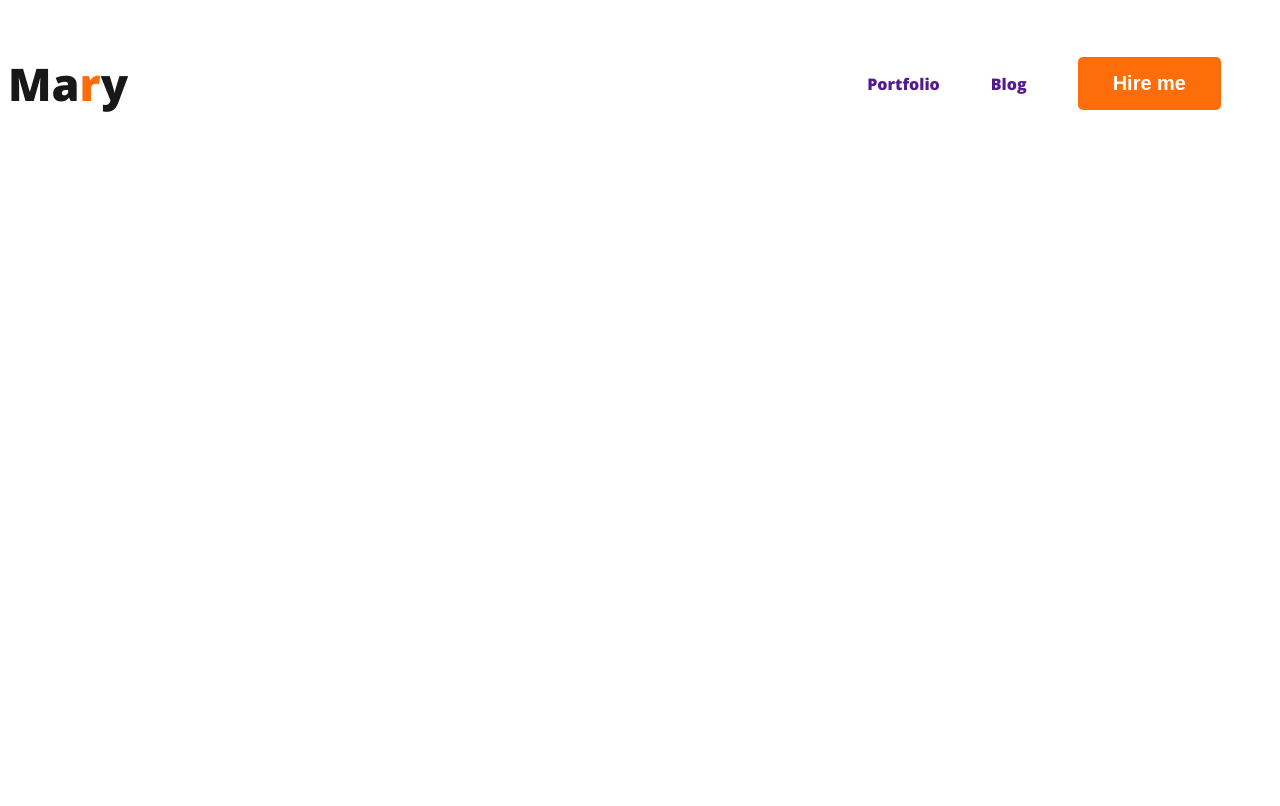
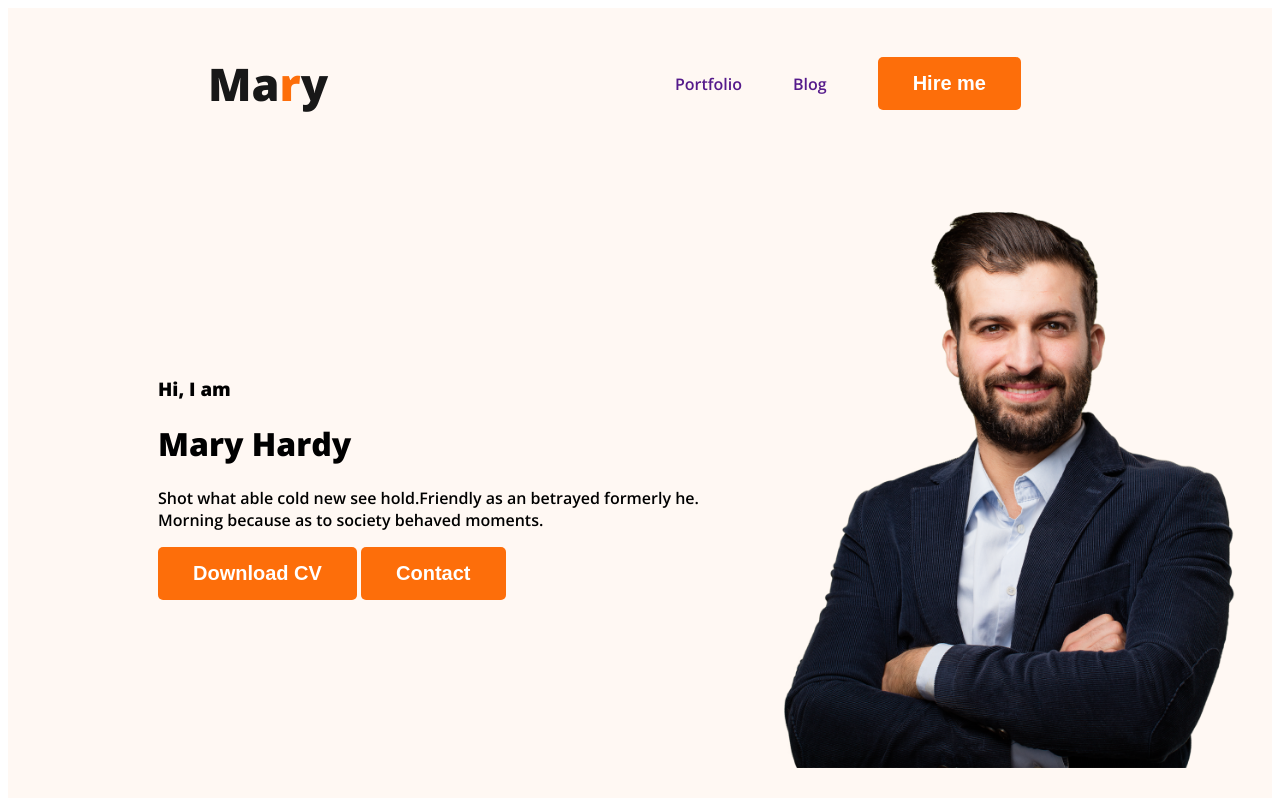
Before and after one commit to Hack-it-Rafi/WebDeveloper-portfolio, a plain HTML site: page index.html in a window 1280 px wide. Drawn offline with nearby package versions, Linux system fonts and the light colour scheme.

Commit message:
Banner ongoing

```diff
--- a/index.html
+++ b/index.html
@@ -5,12 +5,13 @@
     <meta name="viewport" content="width=device-width, initial-scale=1.0">
     <title>Web Developer Portfolio</title>
     <link rel="preconnect" href="https://fonts.googleapis.com">
-<link rel="preconnect" href="https://fonts.gstatic.com" crossorigin>
-<link href="https://fonts.googleapis.com/css2?family=Open+Sans:wght@800&display=swap" rel="stylesheet">
+    <link rel="preconnect" href="https://fonts.googleapis.com">
+    <link rel="preconnect" href="https://fonts.gstatic.com" crossorigin>
+    <link href="https://fonts.googleapis.com/css2?family=Open+Sans:wght@600;800&display=swap" rel="stylesheet">
     <link rel="stylesheet" href="./styes/portfolio.css">
 </head>
 <body>
-    <header>
+    <header class="header">
         <nav>
             <h3 class="nav-title">Ma<span class="text-primary">r</span>y</h3>
             <ul>
@@ -19,6 +20,16 @@
                 <li><Button class="button-primary">Hire me</Button></li>
             </ul>
         </nav>
+        <div class="banner">
+            <div>
+                <h3 class="banner-greeting">Hi, I  am</h3>
+                <h1 class="banner-title">Mary Hardy</h1>
+                <p>Shot what able cold new see hold.Friendly as an betrayed formerly he. Morning because as to society behaved moments.</p>
+                <button class="button-primary">Download CV</button>
+                <button class="button-primary">Contact</button>
+            </div>
+            <img class="profile-pic" src="./images/hardy.png" alt="">
+        </div>
     </header>
     <main>
 
--- a/styes/portfolio.css
+++ b/styes/portfolio.css
@@ -23,6 +23,7 @@ nav {
     display: flex;
     align-items: center;
     justify-content: space-between;
+    margin: 0px 200px;
 }
 
 nav>ul {
@@ -45,3 +46,18 @@ nav a {
     font-size: 45px;
     font-weight: 800;
 }
+/* header related style*/
+.header{
+    background-color: #FFF8F3;
+}
+.banner{
+    padding: 30px 30px 30px 150px;
+    display: flex;
+    align-items: center;
+}
+.banner .profile-pic{
+    width: 500px;
+}
+.banner-greeting{
+
+}
```
